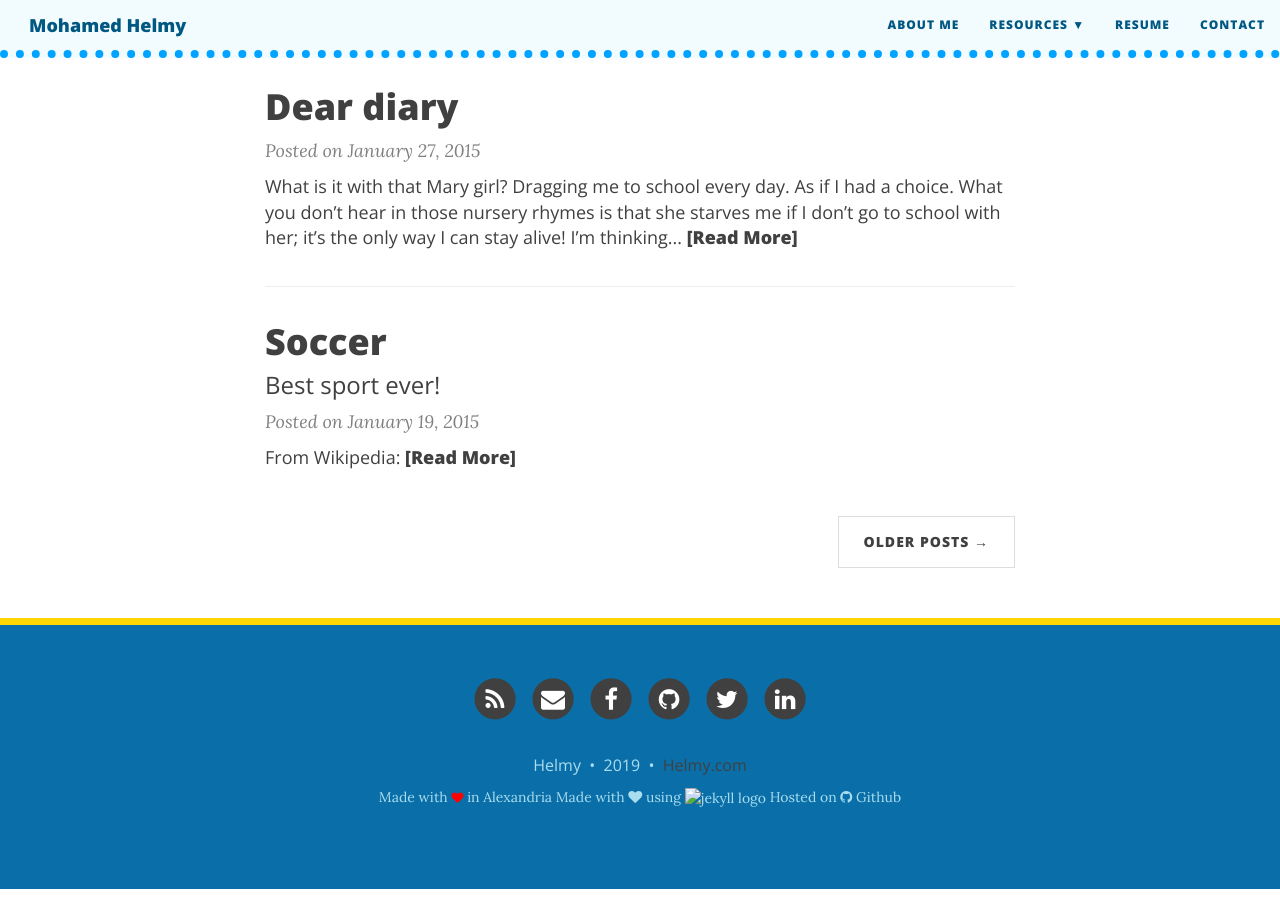
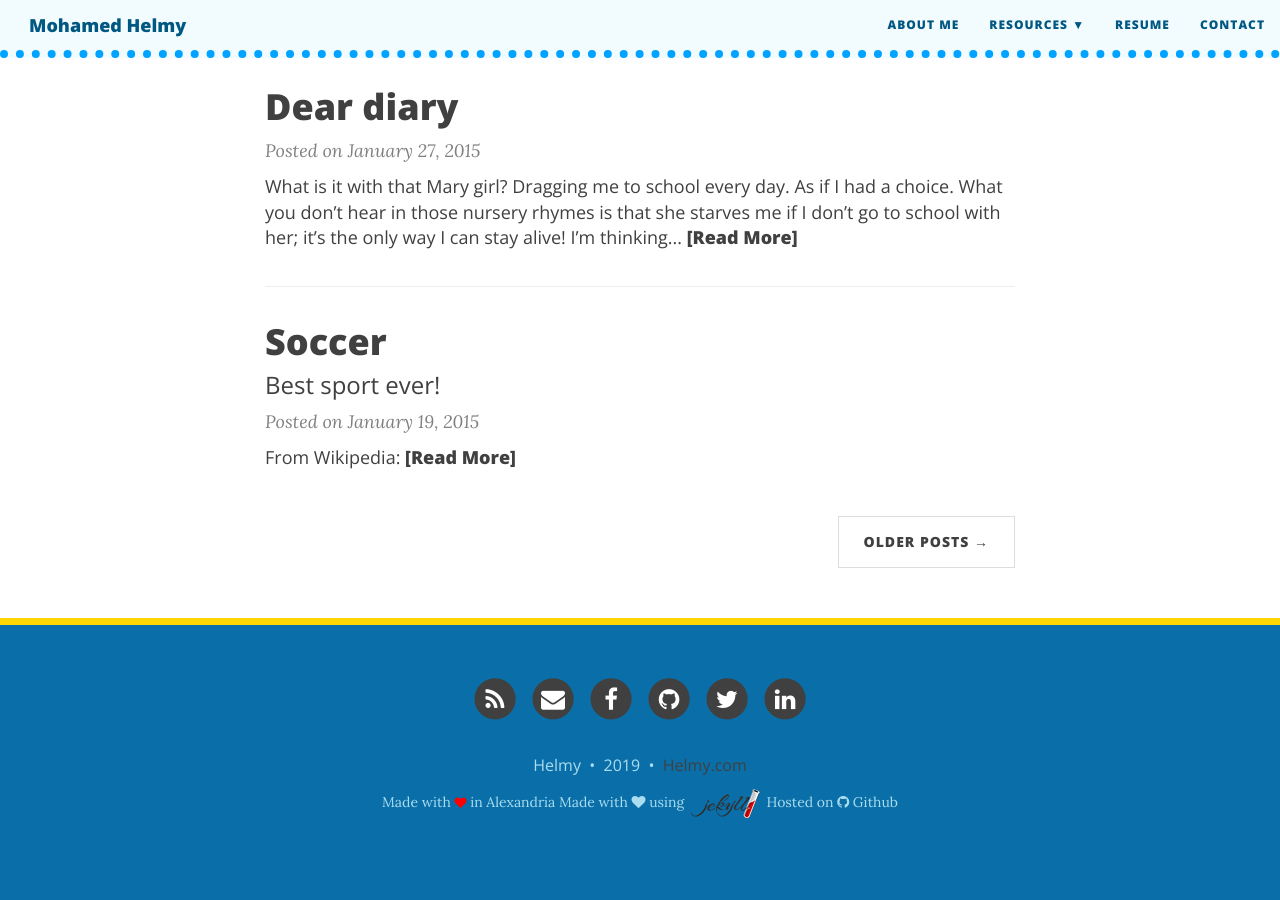
Before and after one commit to M-Helmy/m-helmy.github.io, a Jekyll site: the page built from index.html, in a window 1280 px wide and 900 px high, scrolled down 1157 px. Built offline with Jekyll 4.4.1, drawn with Linux system fonts in a browser that asks for light colours; nearby versions of some CDN libraries; the list of posts is cut into pages by our own code.

Commit message:
Update footer.html

```diff
--- a/_includes/footer.html
+++ b/_includes/footer.html
@@ -44,7 +44,7 @@
     <p class="theme-by text-muted">
       Made with <i class="fa fa-heart" style="font-size:12px;color:red"></i> in Alexandria
 
-      Made with <i class="fa fa-heart"></i> using <img src="/jekyll.png" alt="jekyll logo"> Hosted on <i class="fa fa-github"></i> Github</p>
+      Made with <i class="fa fa-heart"></i> using <img src="img/jekyll.png" alt="jekyll logo"> Hosted on <i class="fa fa-github"></i> Github</p>
 
 
     </p>
```
